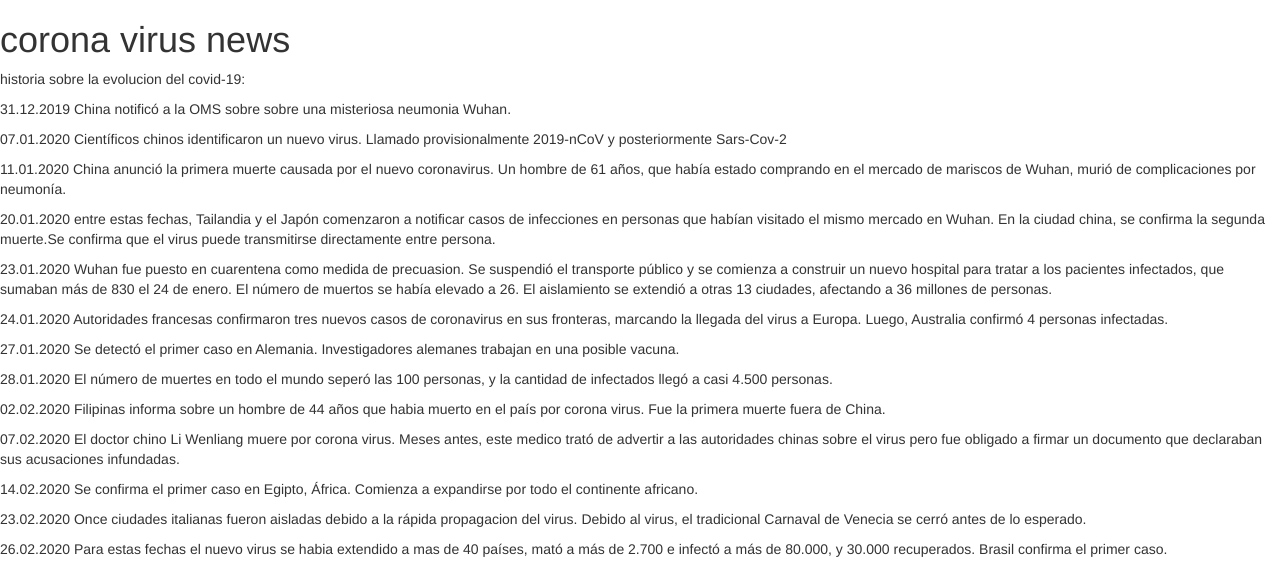
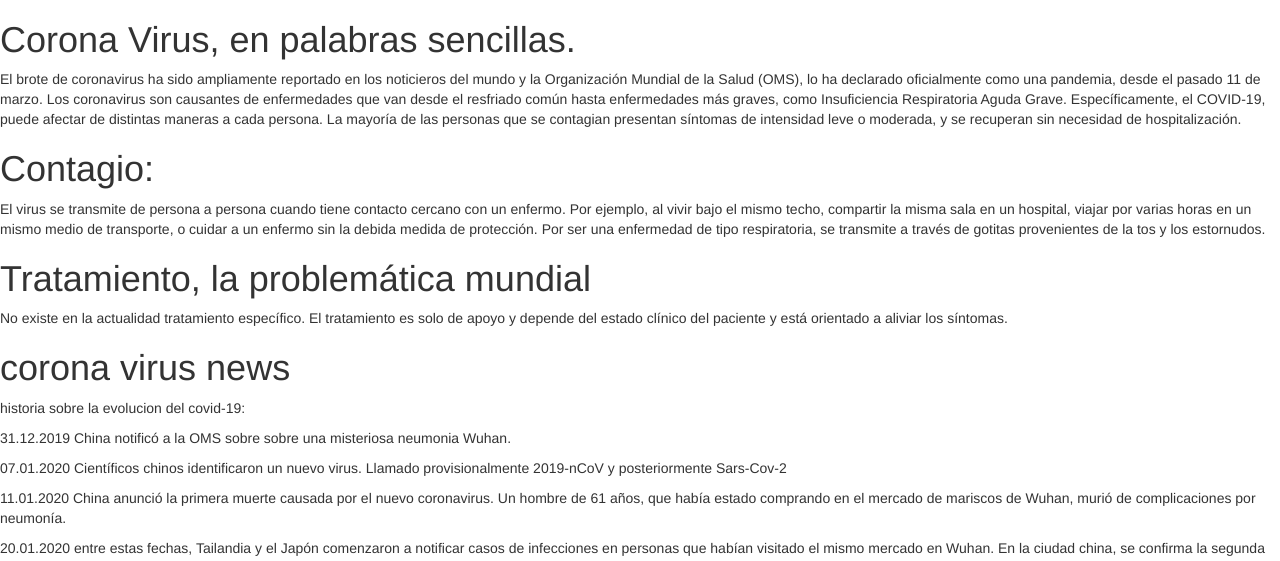
Before and after one commit to viviiosorio/proyecto, a Django app: page /web/ in a window 1280 px wide. Shown: the part 72-633 px from the top of the page. Run offline with Django 3.2, Linux system fonts and the light colour scheme; some libraries are stand-ins or nearby versions.

Commit message:
Agregar información (contagio)

```diff
--- a/web/templates/web/index.html
+++ b/web/templates/web/index.html
@@ -26,6 +26,13 @@
         </div>
     </nav>
 
+    <h1>Corona Virus, en palabras sencillas.</h1>
+<p>El brote de coronavirus ha sido ampliamente reportado en los noticieros del mundo y la Organización Mundial de la Salud (OMS), lo ha declarado oficialmente como una pandemia, desde el pasado 11 de marzo. Los coronavirus son causantes de enfermedades que van desde el resfriado común hasta enfermedades más graves, como Insuficiencia Respiratoria Aguda Grave. Específicamente, el COVID-19, puede afectar de distintas maneras a cada persona. La mayoría de las personas que se contagian presentan síntomas de intensidad leve o moderada, y se recuperan sin necesidad de hospitalización.</p>
+    <h1>Contagio:</h1>
+<p>El virus se transmite de persona a persona cuando tiene contacto cercano con un enfermo. Por ejemplo, al vivir bajo el mismo techo, compartir la misma sala en un hospital, viajar por varias horas en un mismo medio de transporte, o cuidar a un enfermo sin la debida medida de protección. Por ser una enfermedad de tipo respiratoria, se transmite a través de gotitas provenientes de la tos y los estornudos.</p>
+    <h1>Tratamiento, la problemática mundial</h1>
+<p>No existe en la actualidad tratamiento específico. El tratamiento es solo de apoyo y depende del estado clínico del paciente y está orientado a aliviar los síntomas.</p>
+
     <h1>corona virus news</h1>
 <p>historia sobre la evolucion del covid-19:</p>
 <p>31.12.2019 China notificó a la OMS sobre sobre una misteriosa neumonia Wuhan.  </p>
```
